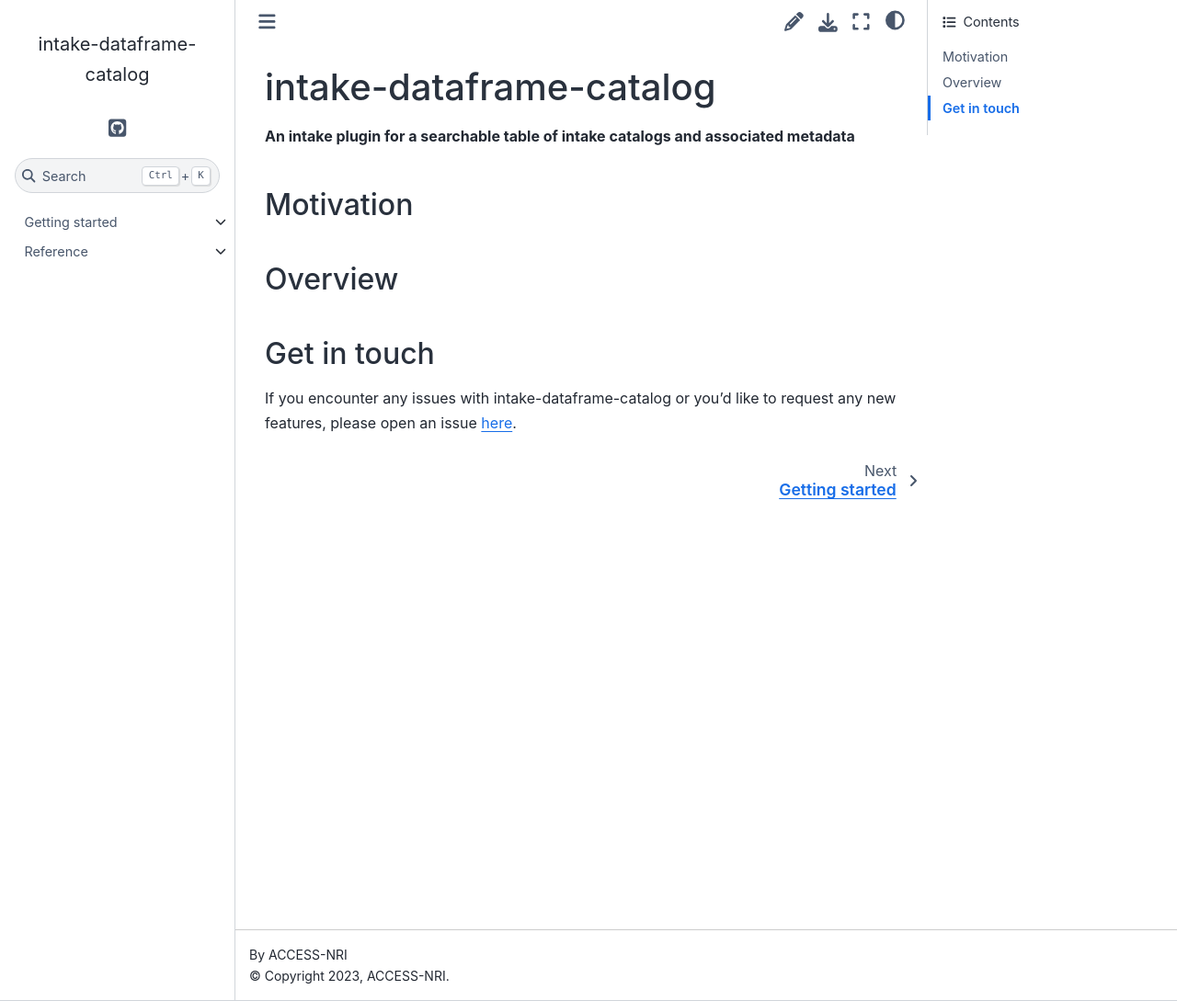
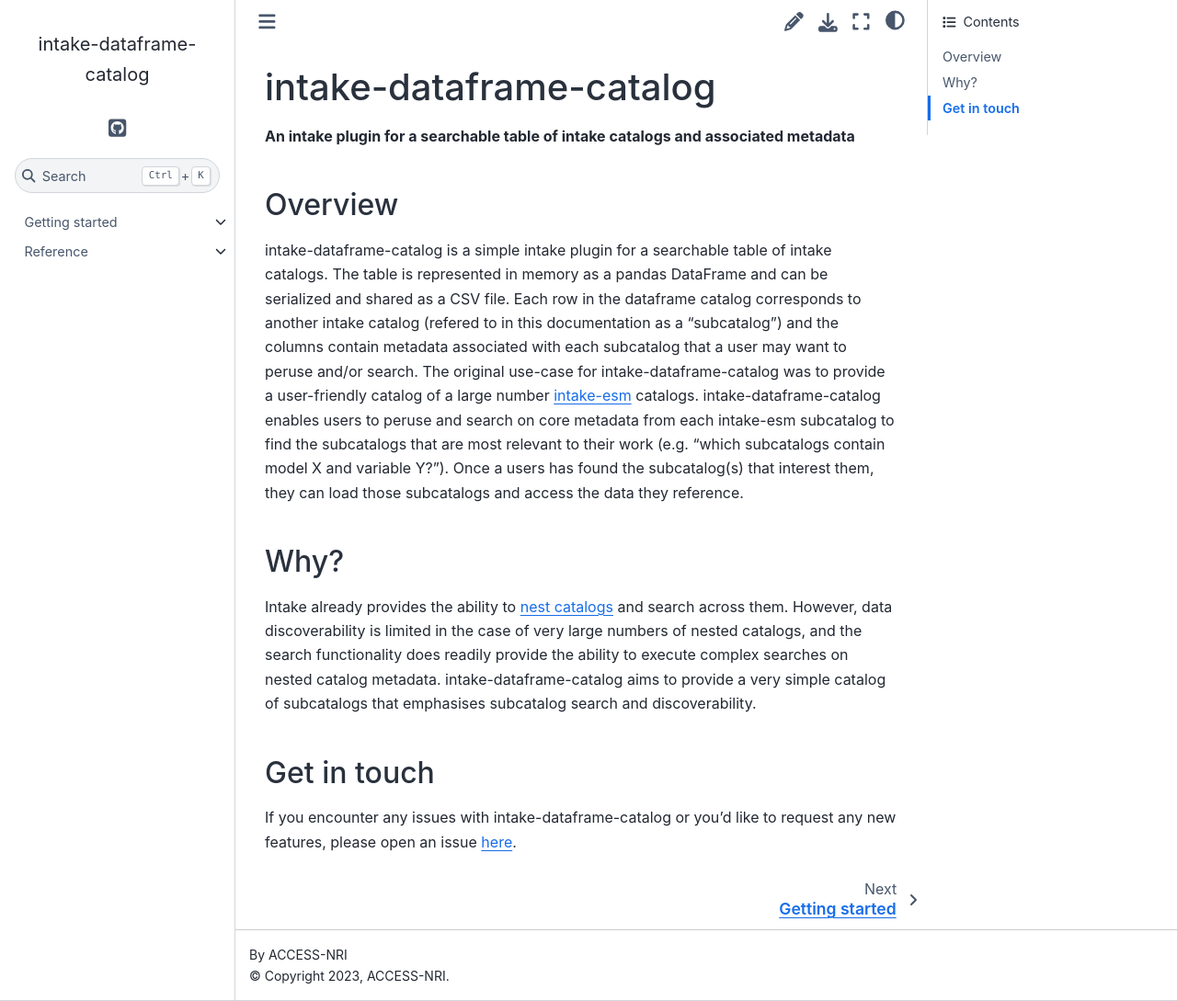
Before and after one commit to ACCESS-NRI/intake-dataframe-catalog, a Sphinx documentation site: the page built from docs/index.rst, in a window 1280 px wide and 1089 px high. Shown: the whole window at 92% size. Built offline with Sphinx 7.4.7 and the Sphinx Book theme 1.1.4, drawn with Linux system fonts in a browser that asks for light colours.

```diff
--- a/docs/index.rst
+++ b/docs/index.rst
@@ -15,11 +10,30 @@
    getting_started/index
    reference/index
 
-Motivation
-----------
-
 Overview
 --------
+
+intake-dataframe-catalog is a simple intake plugin for a searchable table of intake catalogs.
+The table is represented in memory as a pandas DataFrame and can be serialized and shared as
+a CSV file. Each row in the dataframe catalog corresponds to another intake catalog (refered
+to in this documentation as a "subcatalog") and the columns contain metadata associated with
+each subcatalog that a user may want to peruse and/or search. The original use-case for
+intake-dataframe-catalog was to provide a user-friendly catalog of a large number
+`intake-esm <https://intake-esm.readthedocs.io/en/stable/>`_ catalogs. intake-dataframe-catalog
+enables users to peruse and search on core metadata from each intake-esm subcatalog to find
+the subcatalogs that are most relevant to their work (e.g. "which subcatalogs contain model
+X and variable Y?"). Once a users has found the subcatalog(s) that interest them, they can
+load those subcatalogs and access the data they reference.
+
+Why?
+----
+
+Intake already provides the ability to
+`nest catalogs <https://intake.readthedocs.io/en/latest/catalog.html#catalog-nesting>`_ and
+search across them. However, data discoverability is limited in the case of very large numbers
+of nested catalogs, and the search functionality does readily provide the ability to execute
+complex searches on nested catalog metadata. intake-dataframe-catalog aims to provide a very
+simple catalog of subcatalogs that emphasises subcatalog search and discoverability.
 
 Get in touch
 ------------
```
Also changed, not shown: other parts of docs/index.rst (+0 -5 lines), CONTRIBUTING.md (deleted, +0 -67 lines), 13 other files.
